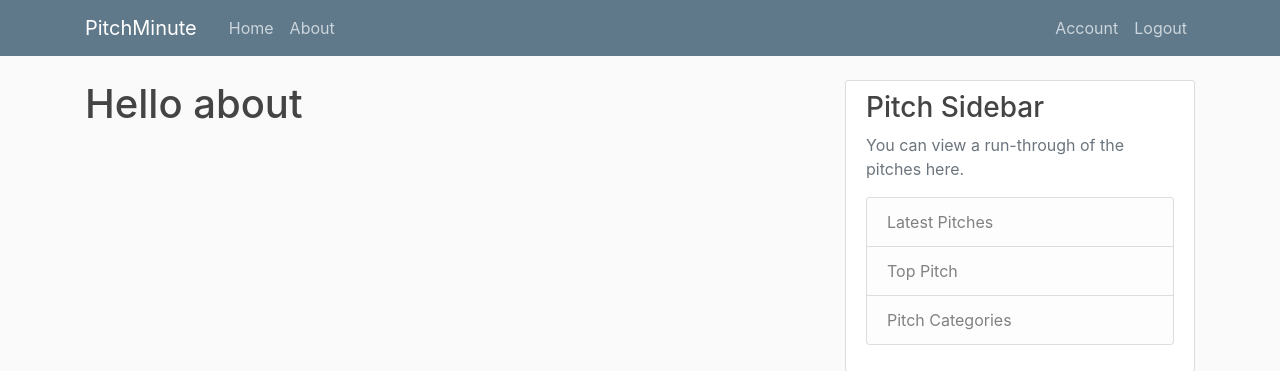
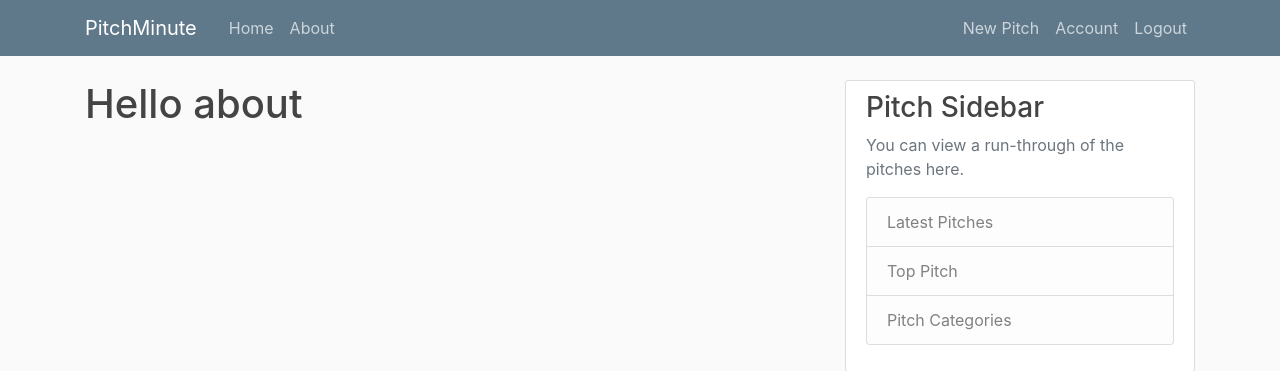
Before and after one commit to kelvinmburu/pitch-minute, a Flask app: page /about in a window 1280 px wide. Shown: the top 371 px of the page. Run offline with Flask 2, Linux system fonts and the light colour scheme; a user stored in the database is signed in; some libraries are stand-ins or nearby versions.

Commit message:
refactor: added path for new post

```diff
--- a/flaskblog/templates/layout.html
+++ b/flaskblog/templates/layout.html
@@ -41,6 +41,7 @@
                     <!-- Navbar Right Side -->
                     <div class="navbar-nav">
                         {% if current_user.is_authenticated %}
+                        <a class="nav-item nav-link" href="{{url_for('new_post')}}">New Pitch</a>
                         <a class="nav-item nav-link" href="{{url_for('account')}}">Account</a>
                         <a class="nav-item nav-link" href="{{url_for('logout')}}">Logout</a>
                         {% else %}
```
